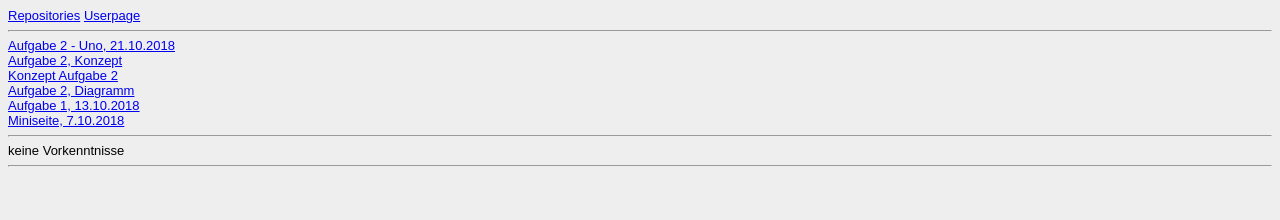
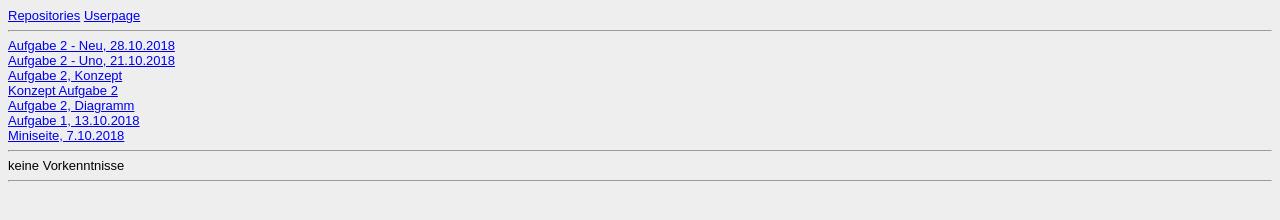
Before and after one commit to Eleonora2709/Eleonora2709.github.io, a plain HTML site: page Steckbrief/steckbrief.htm in a window 1280 px wide. Drawn offline with Linux system fonts and the light colour scheme.

Commit message:
neuer link

```diff
--- a/Steckbrief/steckbrief.htm
+++ b/Steckbrief/steckbrief.htm
@@ -6,6 +6,8 @@
 
 
 <hr>
+<a href="https://eleonora2709.github.io/EIA2/Aufgaben/Aufgabe3/Uno.html" target="_blank">Aufgabe 2 - Neu, 28.10.2018</a>
+<br>
 <a href="https://eleonora2709.github.io/EIA2/Aufgaben/Aufgabe3/Uno.html" target="_blank">Aufgabe 2 - Uno, 21.10.2018</a>
 <br>
 <a href="https://github.com/Eleonora2709/EIA2/blob/master/Aufgaben/Aufgabe2/Konzept2.JPG" target="_blank">Aufgabe 2, Konzept</a>
```
